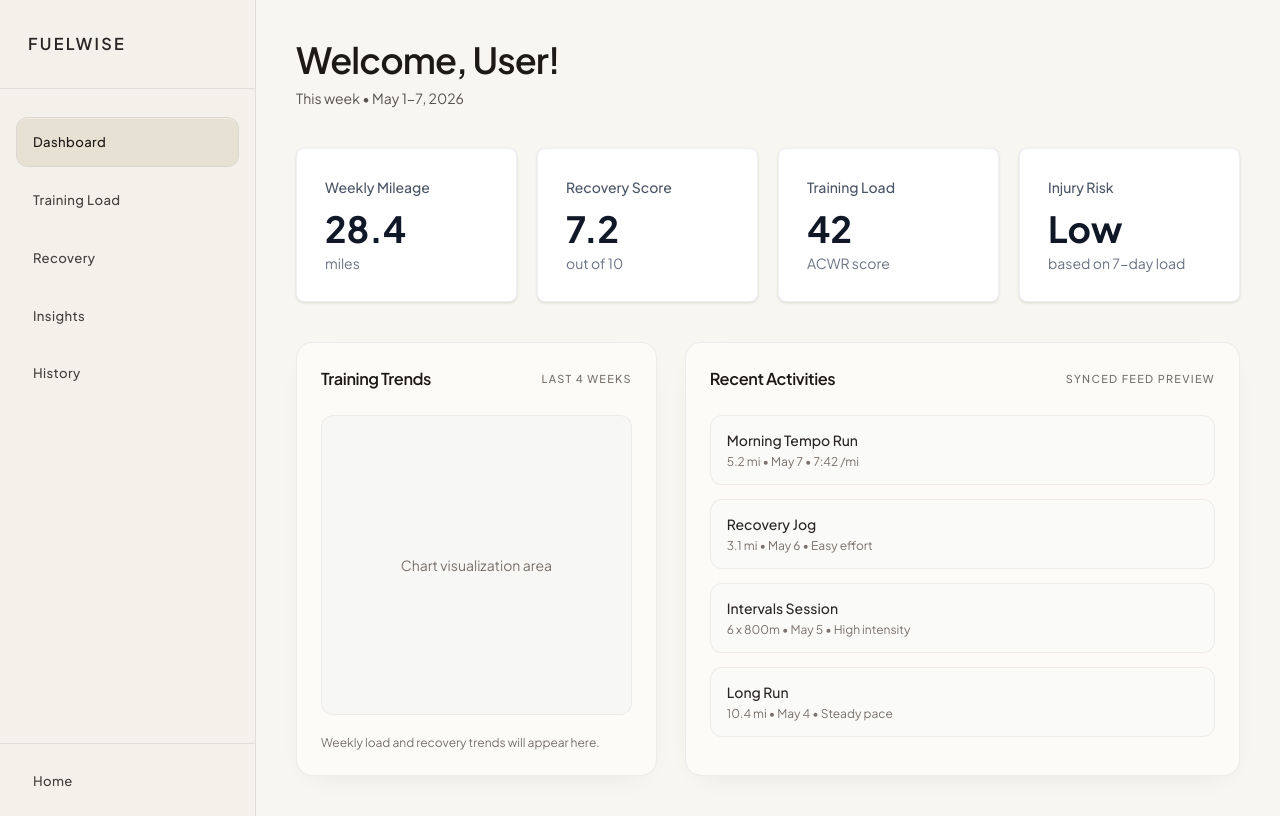
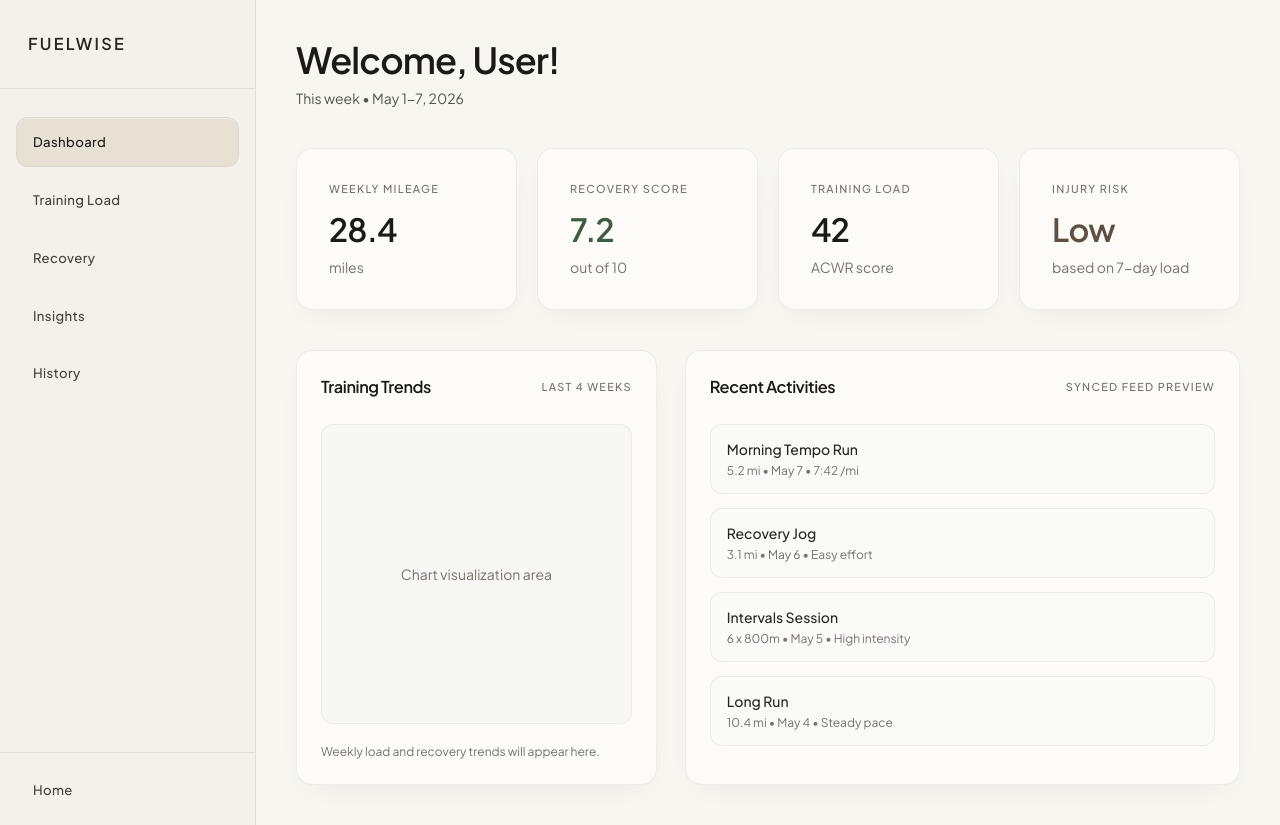
Before and after one commit to zstem001hz-droid/fuelwise-health, a React (Vite) app: page /dashboard in a window 1280 px wide. Built offline with nearby package versions, Linux system fonts and the light colour scheme.

Commit message:
refactor stat cards to rounded-2xl warm-neutral surfaces

```diff
--- a/src/components/Dashboard/StatCard.tsx
+++ b/src/components/Dashboard/StatCard.tsx
@@ -1,19 +1,34 @@
 
-/// A card component to display a statistic
 type StatCardProps = {
   title: string;
   value: string | number;
   subtitle: string;
 };
 
-// The StatCard component takes in a title, value, and subtitle as props and renders a styled card with the statistic information. The title is displayed in smaller text at the top, the value is displayed prominently in larger text in the middle, and the subtitle is displayed in smaller text at the bottom.
-//component is reusable and can be used to display various statistics throughout the dashboard, such as weekly training load, recovery score, or injury risk level.
+function getMetricToneClass(title: string): string {
+  if (title.toLowerCase().includes("recovery")) {
+    return "text-[#3F5A45]";
+  }
+
+  if (title.toLowerCase().includes("injury")) {
+    return "text-[#5E4F42]";
+  }
+
+  return "text-stone-900";
+}
+
 export default function StatCard({ title, value, subtitle }: StatCardProps) {
+  const metricToneClass = getMetricToneClass(title);
+
   return (
-    <div className="rounded-lg border border-gray-200/60 bg-white p-7 shadow-sm ">
-      <p className="text-sm font-medium text-gray-600">{title}</p>
-      <p className="mt-3 text-4xl font-bold text-gray-900">{value}</p>
-      <p className="mt-1 text-sm text-gray-500">{subtitle}</p>
-    </div>
+    <article className="rounded-2xl border border-stone-200/70 bg-[#FCFBF8] p-8 shadow-[0_10px_30px_-18px_rgba(28,25,23,0.12)]">
+      <p className="text-[0.68rem] font-medium uppercase tracking-[0.12em] text-stone-500">
+        {title}
+      </p>
+      <p className={`mt-4 text-[2rem] font-semibold leading-none tracking-tight ${metricToneClass}`}>
+        {value}
+      </p>
+      <p className="mt-3 text-sm text-stone-500">{subtitle}</p>
+    </article>
   );
 }
```
